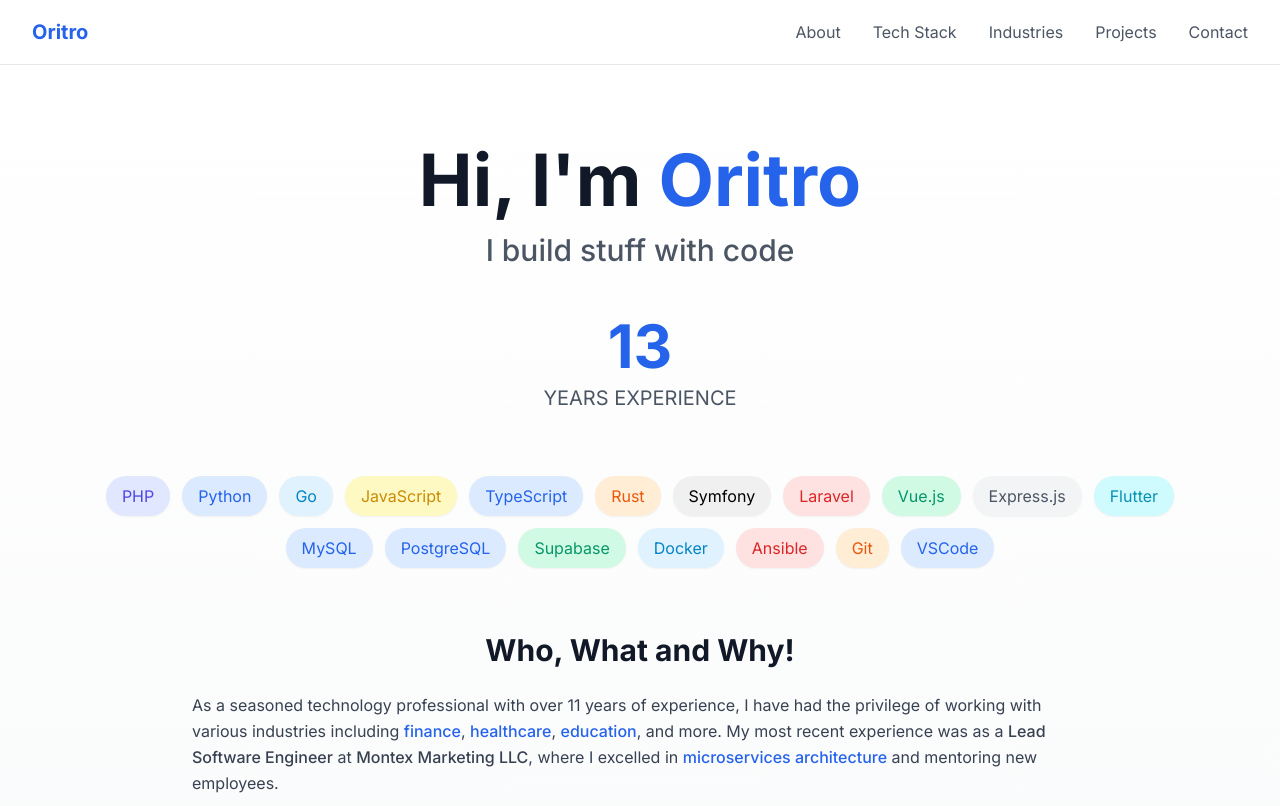
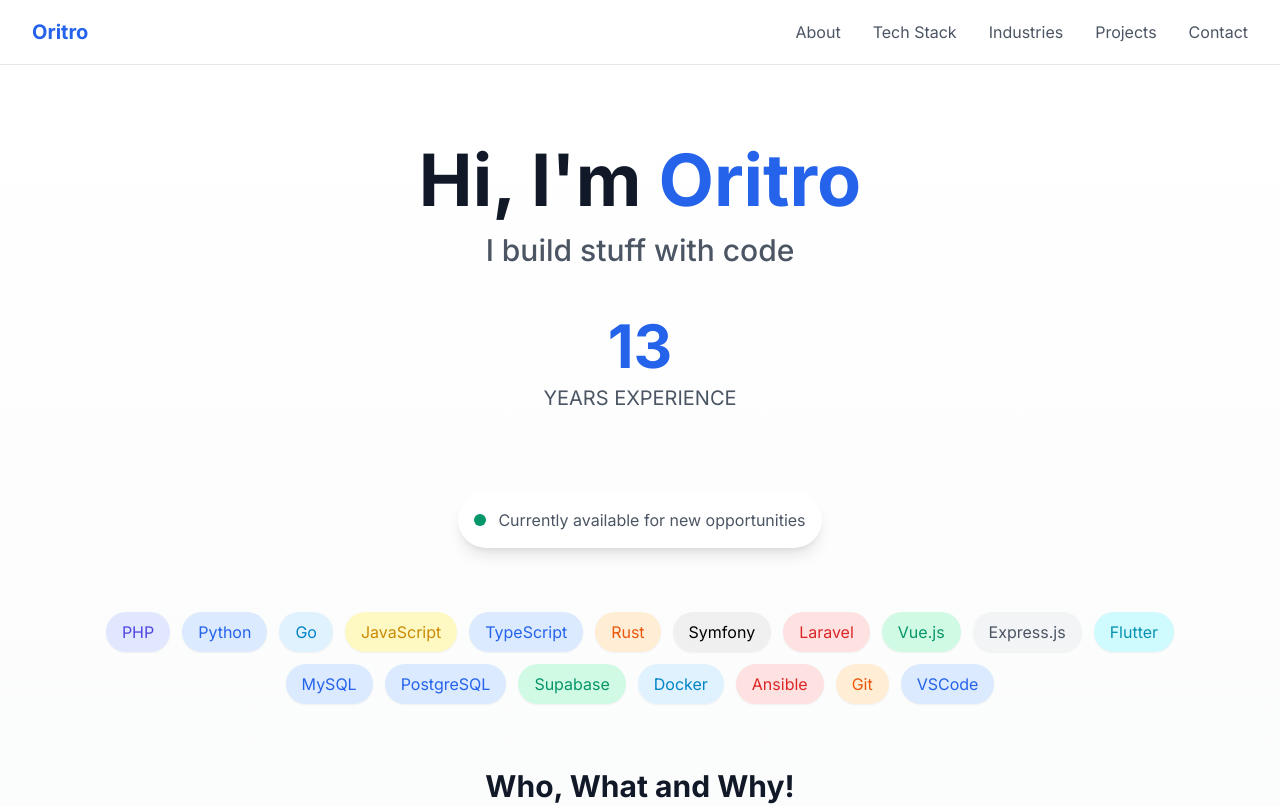
Before and after one commit to kimthanh932000/thanhtran-portfolio, a React (Vite) app: page / in a window 1280 px wide. Shown: the top 806 px of the page. Built offline with nearby package versions, Linux system fonts and the light colour scheme.

Commit message:
Looking for new opportunities moved to hero section

```diff
--- a/src/components/Contact.tsx
+++ b/src/components/Contact.tsx
@@ -87,24 +87,6 @@ const Contact = () => {
           ))}
         </motion.div>
 
-        <motion.div
-          initial={{ opacity: 0, y: 20 }}
-          whileInView={{ opacity: 1, y: 0 }}
-          viewport={{ once: true }}
-          transition={{ duration: 0.5, delay: 0.2 }}
-          className="mt-20 text-center"
-        >
-          <div className="inline-flex items-center justify-center p-4 bg-white dark:bg-gray-800 rounded-full shadow-lg">
-            <span className="relative flex h-3 w-3 mr-3">
-              <span className="animate-ping absolute inline-flex h-full w-full rounded-full bg-primary opacity-75"></span>
-              <span className="relative inline-flex rounded-full h-3 w-3 bg-primary"></span>
-            </span>
-            <p className="text-gray-600 dark:text-gray-300">
-              Currently available for new opportunities
-            </p>
-          </div>
-        </motion.div>
-
         <footer className="mt-20 text-center text-gray-500 dark:text-gray-400">
           <p>© {new Date().getFullYear()} Oritro. All rights reserved.</p>
         </footer>
--- a/src/components/Hero.tsx
+++ b/src/components/Hero.tsx
@@ -30,6 +30,24 @@ const Hero = () => {
           <div className="text-center">
             <span className="text-5xl md:text-6xl font-bold text-primary">13</span>
             <p className="text-lg md:text-xl text-gray-600 dark:text-gray-300 mt-2">YEARS EXPERIENCE</p>
+          </div>
+        </motion.div>
+
+        <motion.div
+          initial={{ opacity: 0, y: 20 }}
+          whileInView={{ opacity: 1, y: 0 }}
+          viewport={{ once: true }}
+          transition={{ duration: 0.5, delay: 0.2 }}
+          className="mt-20 text-center"
+        >
+          <div className="inline-flex items-center justify-center p-4 bg-white dark:bg-gray-800 rounded-full shadow-lg mb-16">
+            <span className="relative flex h-3 w-3 mr-3">
+              <span className="animate-ping absolute inline-flex h-full w-full rounded-full bg-emerald-400 opacity-75"></span>
+              <span className="relative inline-flex rounded-full h-3 w-3 bg-emerald-600"></span>
+            </span>
+            <p className="text-gray-600 dark:text-gray-300">
+              Currently available for new opportunities
+            </p>
           </div>
         </motion.div>
 
```
